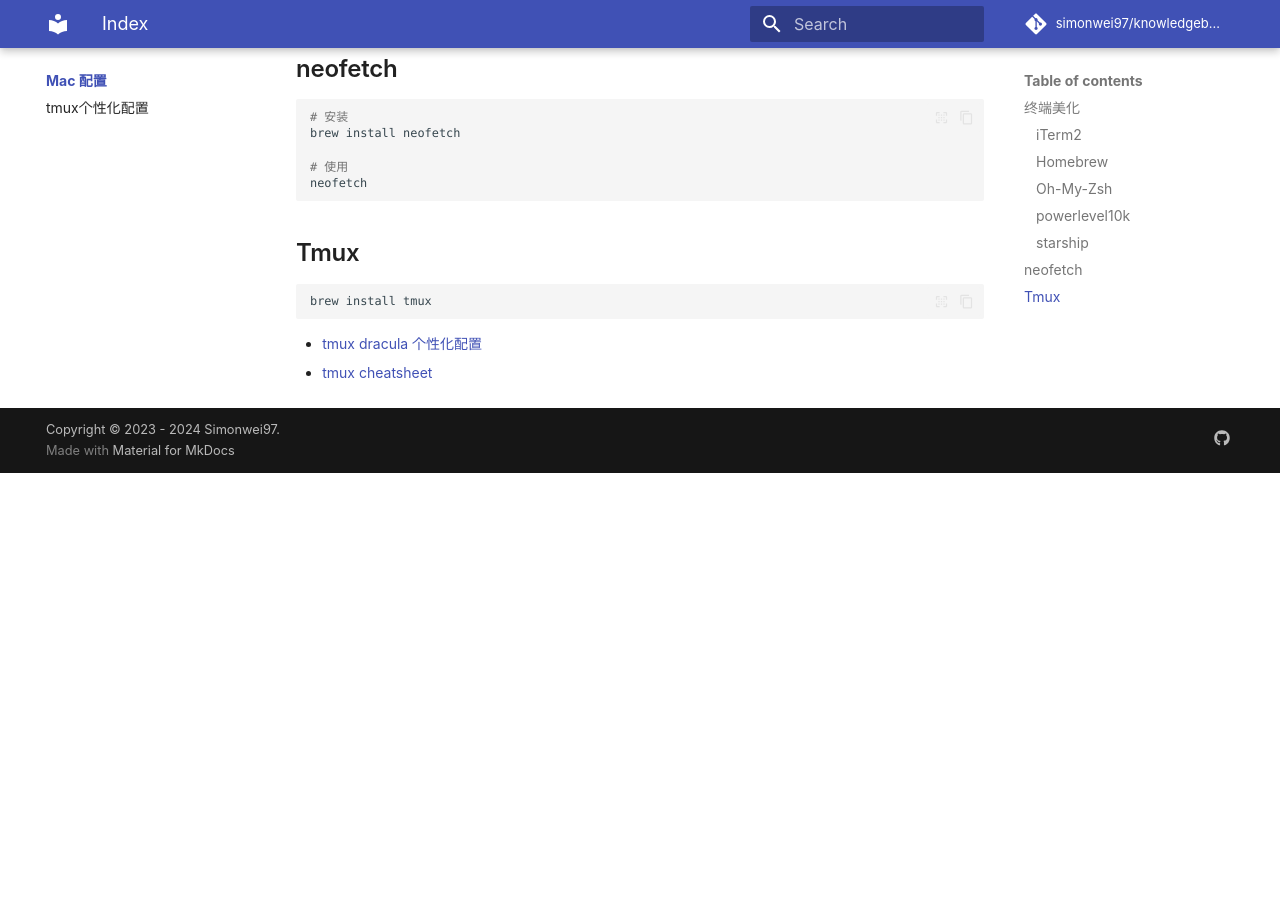
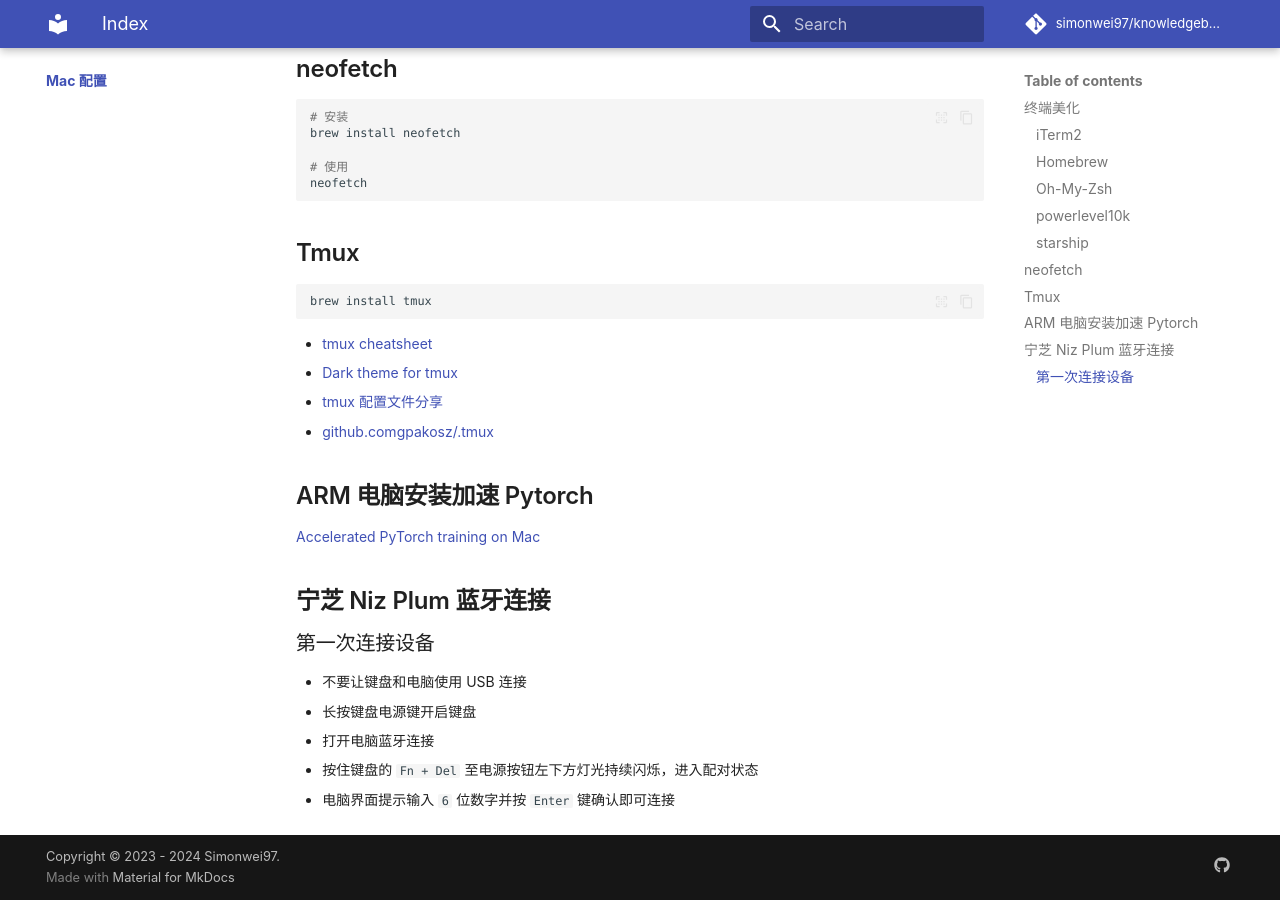
Before and after one commit to simonwei97/knowledgebase, an MkDocs documentation site: the page built from docs/mac/index.md, in a window 1280 px wide and 900 px high, scrolled down 951 px. Built offline with MkDocs 1.6.1 and Material for MkDocs 9.7.7, drawn with Linux system fonts in a browser that asks for light colours; comment, search, counter and statistics services are not loaded; before the commit the page ends 1424 px from its top, so only the background shows below that.

Commit message:
feat: update

````diff
--- a/docs/mac/index.md
+++ b/docs/mac/index.md
@@ -68,5 +68,21 @@
 brew install tmux
 ```
 
-- [tmux dracula 个性化配置](./tmux.md)
 - [tmux cheatsheet](https://tmuxcheatsheet.com/)
+- [Dark theme for tmux](https://draculatheme.com/tmux)
+- [tmux 配置文件分享](https://www.amjun.com/2382.html)
+- [github.comgpakosz/.tmux ](https://github.com/gpakosz/.tmux/blob/master/.tmux.conf)
+
+## ARM 电脑安装加速 Pytorch
+
+[Accelerated PyTorch training on Mac](https://developer.apple.com/metal/pytorch/)
+
+## 宁芝 Niz Plum 蓝牙连接
+
+### 第一次连接设备
+
+- 不要让键盘和电脑使用 USB 连接
+- 长按键盘电源键开启键盘
+- 打开电脑蓝牙连接
+- 按住键盘的 `Fn + Del` 至电源按钮左下方灯光持续闪烁，进入配对状态
+- 电脑界面提示输入 `6` 位数字并按 `Enter` 键确认即可连接
--- a/mkdocs.yml
+++ b/mkdocs.yml
@@ -166,7 +166,6 @@
           - 509. 斐波那契数: leetcode/509.md
   - Mac 配置:
       - mac/index.md
-      - tmux个性化配置: mac/tmux.md
 copyright: Copyright &copy; 2023 - 2024 Simonwei97.
 
 extra:
````
Also changed, not shown: docs/mac/tmux.md (deleted, +0 -122 lines).
